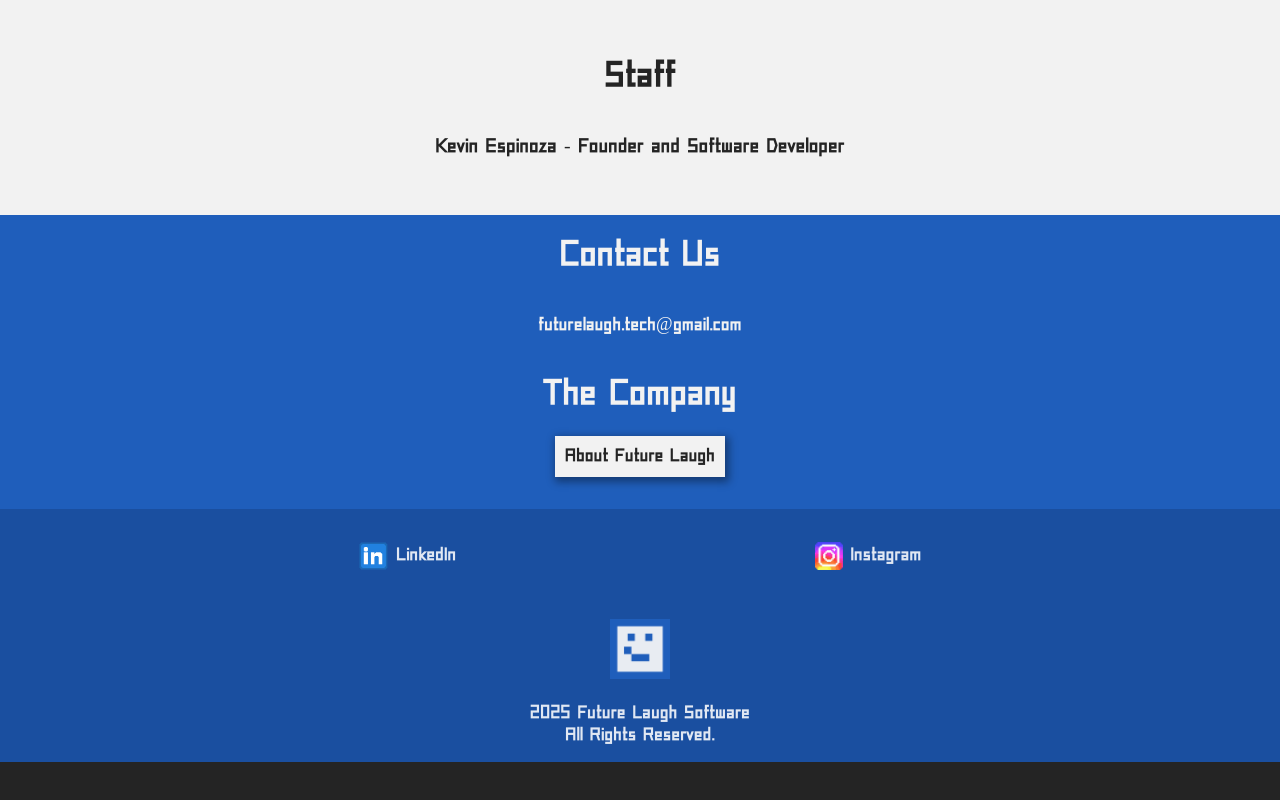
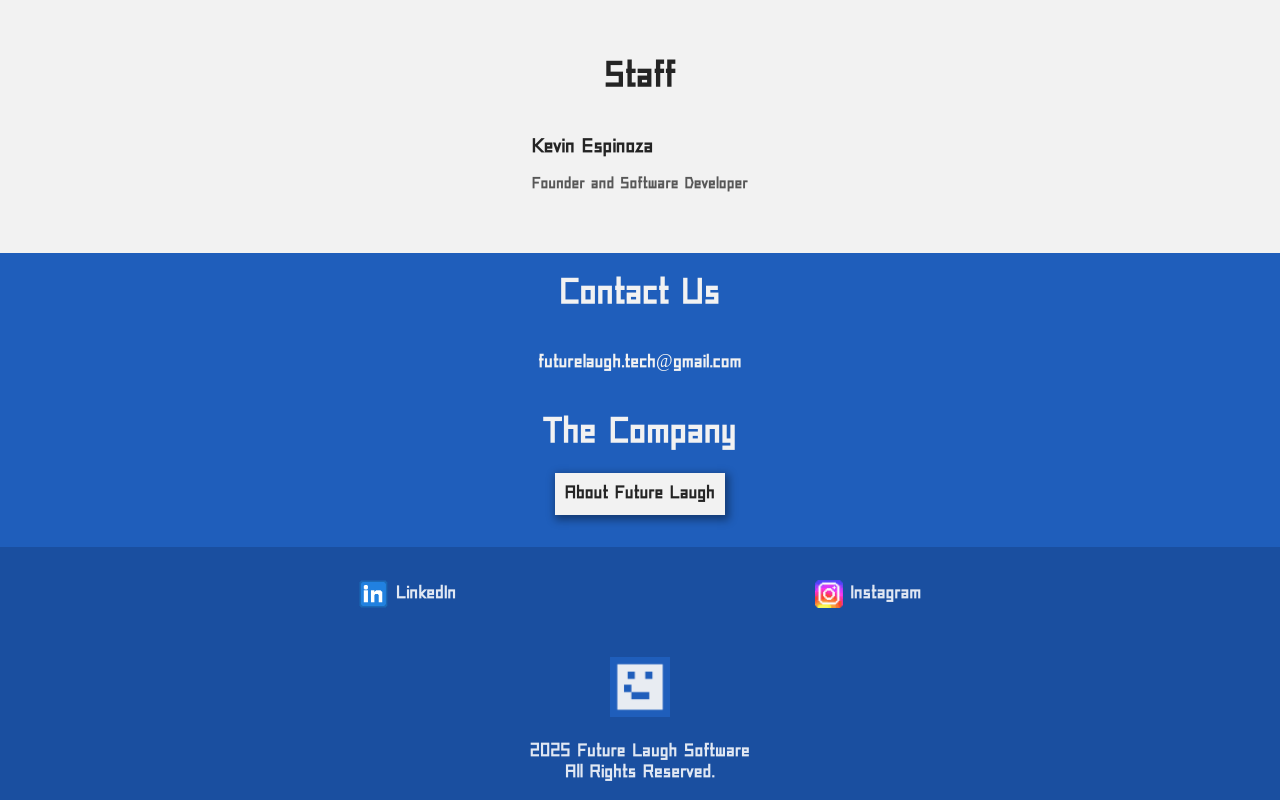
Before and after one commit to KevinEspinozaDev/futurelaugh, a React (Vite) app: page /about in a window 1280 px wide. Shown: the part 2685-3485 px from the top of the page. Before the commit the page ends 3447 px from the top, so only its background shows below. Built offline with nearby package versions, Linux system fonts and the light colour scheme.

Commit message:
Fix staff card

```diff
--- a/src/App/About/About.css
+++ b/src/App/About/About.css
@@ -48,6 +48,11 @@
 .staffList > li{
     margin-bottom: 16px;
     font-size: 1.1em;
+
+    .staffDescription{
+        font-size: 0.8em;
+        color: #575757;
+    }
 }
 
 .btnVisit{
--- a/src/App/About/About.tsx
+++ b/src/App/About/About.tsx
@@ -91,7 +91,10 @@ function About() {
           <h1 className="-titleBlack">Staff</h1>
 
           <ul className='-subtitleBlack staffList'>
-            <li>Kevin Espinoza - Founder and Software Developer</li>
+            <li>
+              Kevin Espinoza
+              <p className='staffDescription'>Founder and Software Developer</p>
+            </li>
           </ul>
         </section>
 
```
